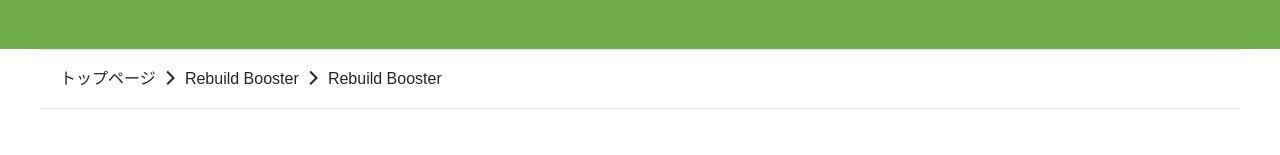
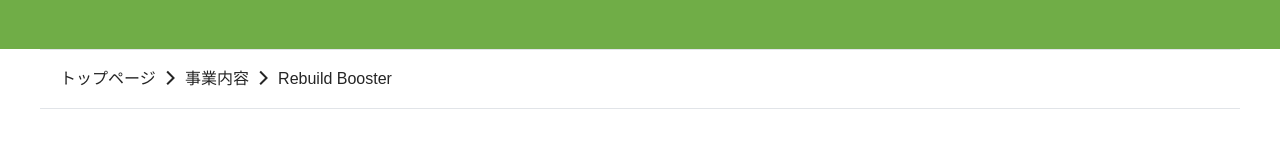
Before and after one commit to co-routine/co-routine.github.io, a website: page source/pug/service/rebuild-booster.pug in a window 1280 px wide. Shown: the part 5637-5792 px from the top of the page. Drawn offline with nearby package versions, Linux system fonts and the light colour scheme; files that its build step writes are made by us from their sources.

Commit message:
fix breadcrumbs

```diff
--- a/source/pug/service/rebuild-booster.pug
+++ b/source/pug/service/rebuild-booster.pug
@@ -12,7 +12,7 @@ block meta
 block breadcrumb
   -
     pageLower = {
-      page: {label: 'Rebuild Booster', path: '/service/'},
+      page: {label: '事業内容', path: '/service/'},
       page_lower: {label: 'Rebuild Booster', path: '/service/rebuild-booster.html'}
     }
 
```
Also changed, not shown: public/service/rebuild-booster.html.
